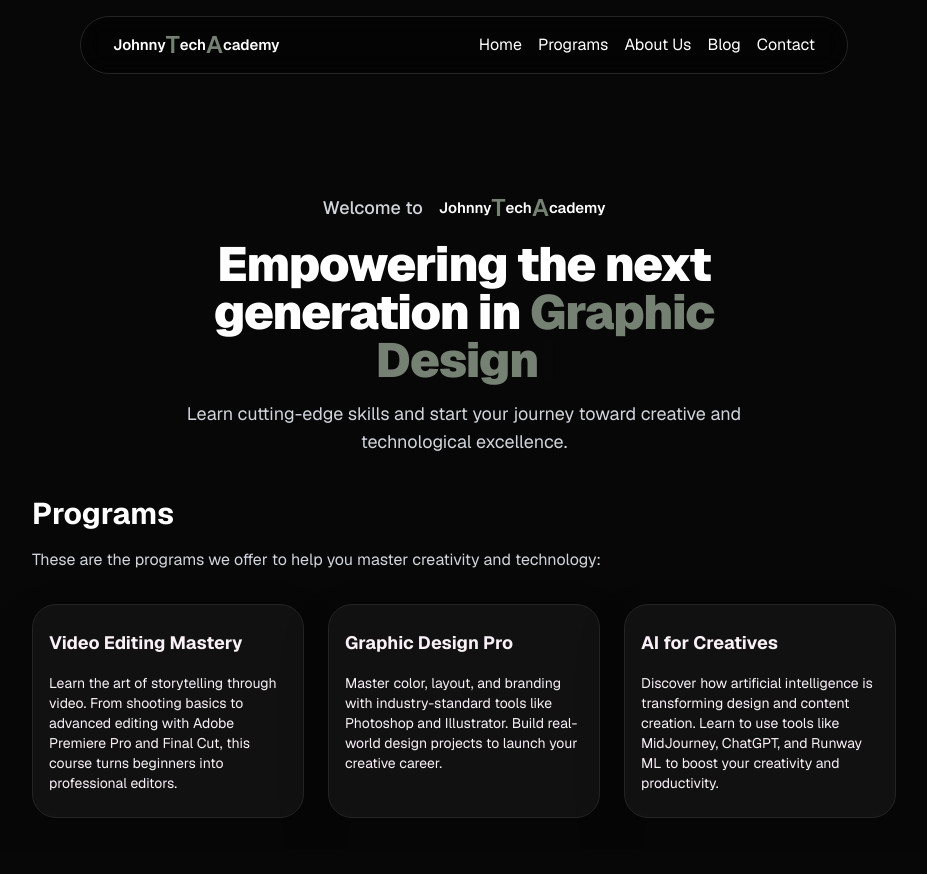
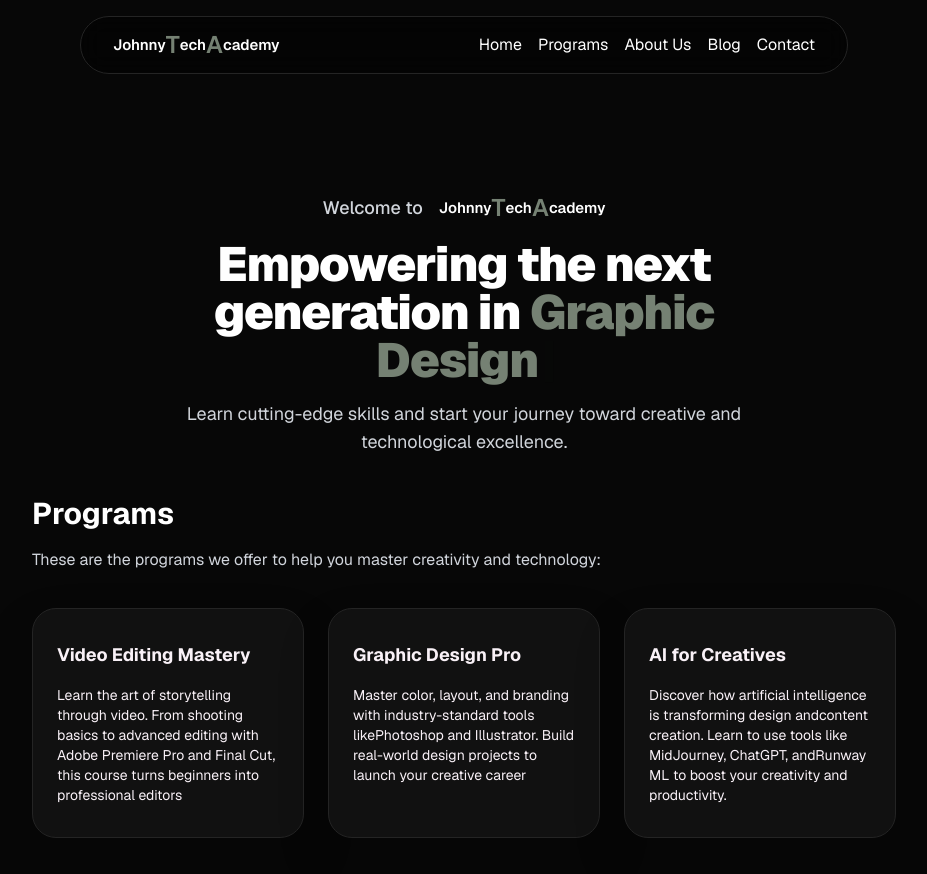
Before and after one commit to skido600/johnny, a Next.js app: page / in a window 1280 px wide. Shown: the whole page, without its empty margins (176-1103 px from the left). Before the commit the page ends 850 px from the top, so only its background shows below. Built offline with nearby package versions, Linux system fonts and the light colour scheme.

Commit message:
update 2.3

```diff
--- a/components/Hero.tsx
+++ b/components/Hero.tsx
@@ -8,14 +8,14 @@ function Hero() {
         <div className="lg:w-[70%] w-[85%] m-auto">
           <div className="text-[#D1D5DB] flex items-center justify-center mb-4 gap-x-4 text-[20px] font-medium  md:text-base lg:text-lg">
             <p> Welcome to </p>
-            <p>
+            <div>
               {" "}
               <h1 className="flex items-center text-white font-semibold text-[12px] md:text-[15px]">
                 Johnny {"  "}
                 <span className="text-2xl text-[#758173]">T</span>ech {"  "}
                 <span className="text-2xl text-[#758173]">A</span>cademy
               </h1>
-            </p>
+            </div>
           </div>
           <h3 className="text-3xl md:text-4xl mb-4 lg:text-5xl font-sans tracking-tight text-white font-[900] ">
             Empowering the next generation in{" "}
--- a/components/Nav.tsx
+++ b/components/Nav.tsx
@@ -68,12 +68,11 @@ export function DesktopNav() {
     </main>
   );
 }
-
 function MobileNav() {
   return (
-    <div className="fixed top-20 left-0 right-0 z-40 animate-slideDown">
-      <div className="mx-4 border border-[#242424] bg-black/40 backdrop-blur-md  rounded-4xl p-6 shadow-xl">
-        <section className=" gap-6">
+    <div className="fixed top-20 left-0 right-0 z-50 animate-slideDown">
+      <div className="mx-4 border border-[#242424] bg-black/40 backdrop-blur-md z-50 rounded-4xl p-6">
+        <section className="gap-6">
           <aside>
             <ul className="space-y-6 text-white">
               {navigator.map((items, index) => (
--- a/components/Program.tsx
+++ b/components/Program.tsx
@@ -1,4 +1,26 @@
+import Program_cl from "./client_comp/Program_cl";
+type Data = {
+  title: string;
+  article: string;
+};
 function Program() {
+  const data: Data[] = [
+    {
+      title: " Video Editing Mastery",
+      article:
+        "Learn the art of storytelling through video. From shooting basics to advanced editing with Adobe Premiere Pro and Final Cut, this course turns beginners into professional editors",
+    },
+    {
+      title: "Graphic Design Pro",
+      article:
+        " Master color, layout, and branding with industry-standard tools likePhotoshop and Illustrator. Build real-world design projects to launch your creative career",
+    },
+    {
+      title: "AI for Creatives",
+      article:
+        " Discover how artificial intelligence is transforming design andcontent creation. Learn to use tools like MidJourney, ChatGPT, andRunway ML to boost your creativity and productivity.",
+    },
+  ];
   return (
     <main className="max-w-4xl mx-auto px-4 py-8">
       <h1 className="text-3xl font-bold  text-white mb-4">Programs</h1>
@@ -7,38 +29,7 @@ function Program() {
         technology:
       </p>
 
-      <section className="grid grid-cols-1 md:grid-cols-3 gap-6">
-        <div className="border border-[#242424] rounded-3xl px-4 py-6 bg-[#111111] drop-shadow-2xl">
-          <h1 className="text-[#F9F1F7] text-lg font-bold">
-            Video Editing Mastery
-          </h1>
-          <p className="text-[#F9F1F7] mt-4 text-sm">
-            Learn the art of storytelling through video. From shooting basics to
-            advanced editing with Adobe Premiere Pro and Final Cut, this course
-            turns beginners into professional editors.
-          </p>
-        </div>
-
-        <div className="border border-[#242424] rounded-3xl px-4 py-6 bg-[#111111] drop-shadow-2xl">
-          <h1 className="text-[#F9F1F7] text-lg font-bold">
-            Graphic Design Pro
-          </h1>
-          <p className="text-[#F9F1F7] mt-4 text-sm">
-            Master color, layout, and branding with industry-standard tools like
-            Photoshop and Illustrator. Build real-world design projects to
-            launch your creative career.
-          </p>
-        </div>
-
-        <div className="border border-[#242424] rounded-3xl px-4 py-6 bg-[#111111] drop-shadow-2xl">
-          <h1 className="text-[#F9F1F7] text-lg font-bold">AI for Creatives</h1>
-          <p className="text-[#F9F1F7] mt-4 text-sm">
-            Discover how artificial intelligence is transforming design and
-            content creation. Learn to use tools like MidJourney, ChatGPT, and
-            Runway ML to boost your creativity and productivity.
-          </p>
-        </div>
-      </section>
+      <Program_cl data={data} />
     </main>
   );
 }
--- /dev/null
+++ b/components/client_comp/Program_cl.tsx
@@ -0,0 +1,27 @@
+"use client";
+
+type Data = {
+  title: string;
+  article: string;
+};
+
+type Props = {
+  data: Data[];
+};
+
+function Program_cl({ data }: Props) {
+  return (
+    <section className="grid grid-cols-1 md:grid-cols-3 gap-6">
+      {data.map((item, index) => (
+        <div
+          key={index}
+          className="border border-[#242424] rounded-3xl px-6 mx-2 my-1 md:mx-0 py-8 bg-[#111111] drop-shadow-2xl">
+          <h1 className="text-[#F9F1F7] text-lg font-bold">{item.title}</h1>
+          <p className="text-[#F9F1F7] mt-4 text-sm">{item.article}</p>
+        </div>
+      ))}
+    </section>
+  );
+}
+
+export default Program_cl;
```
